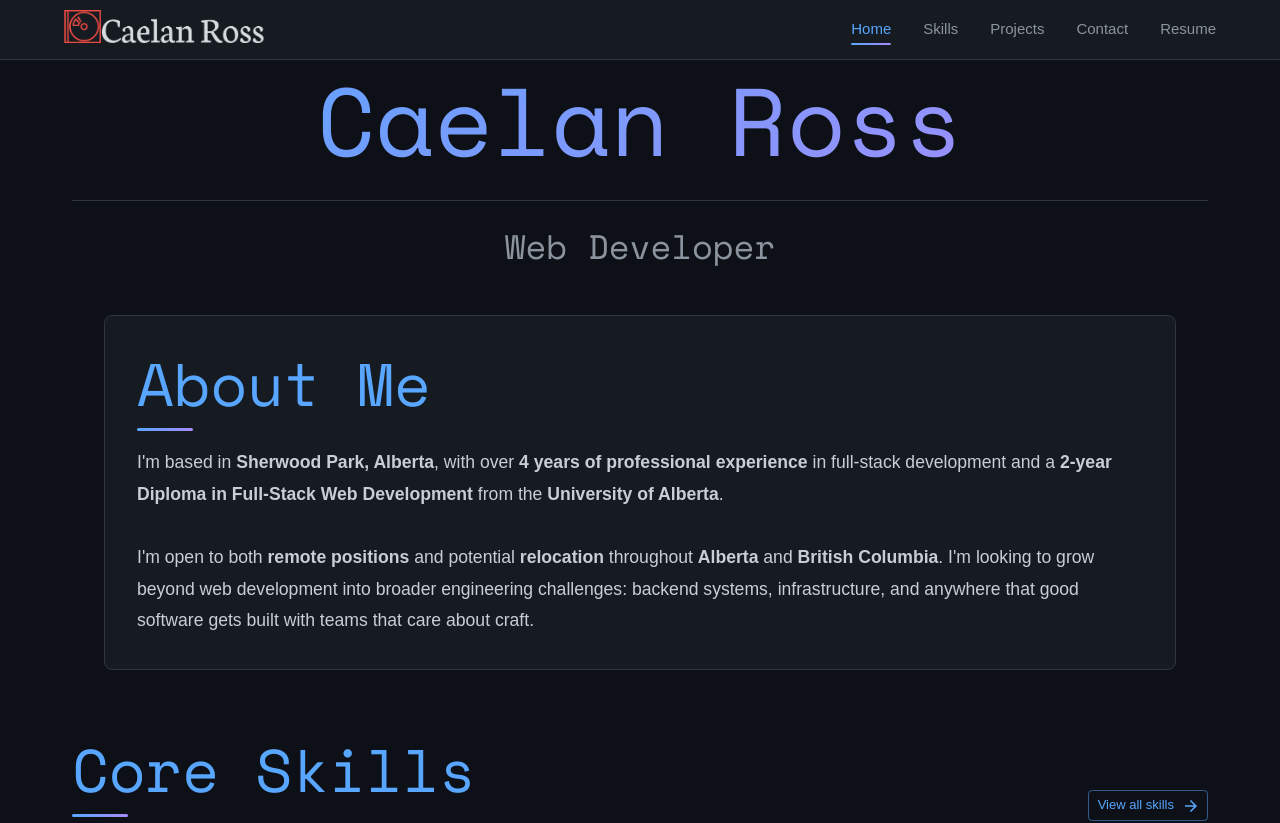
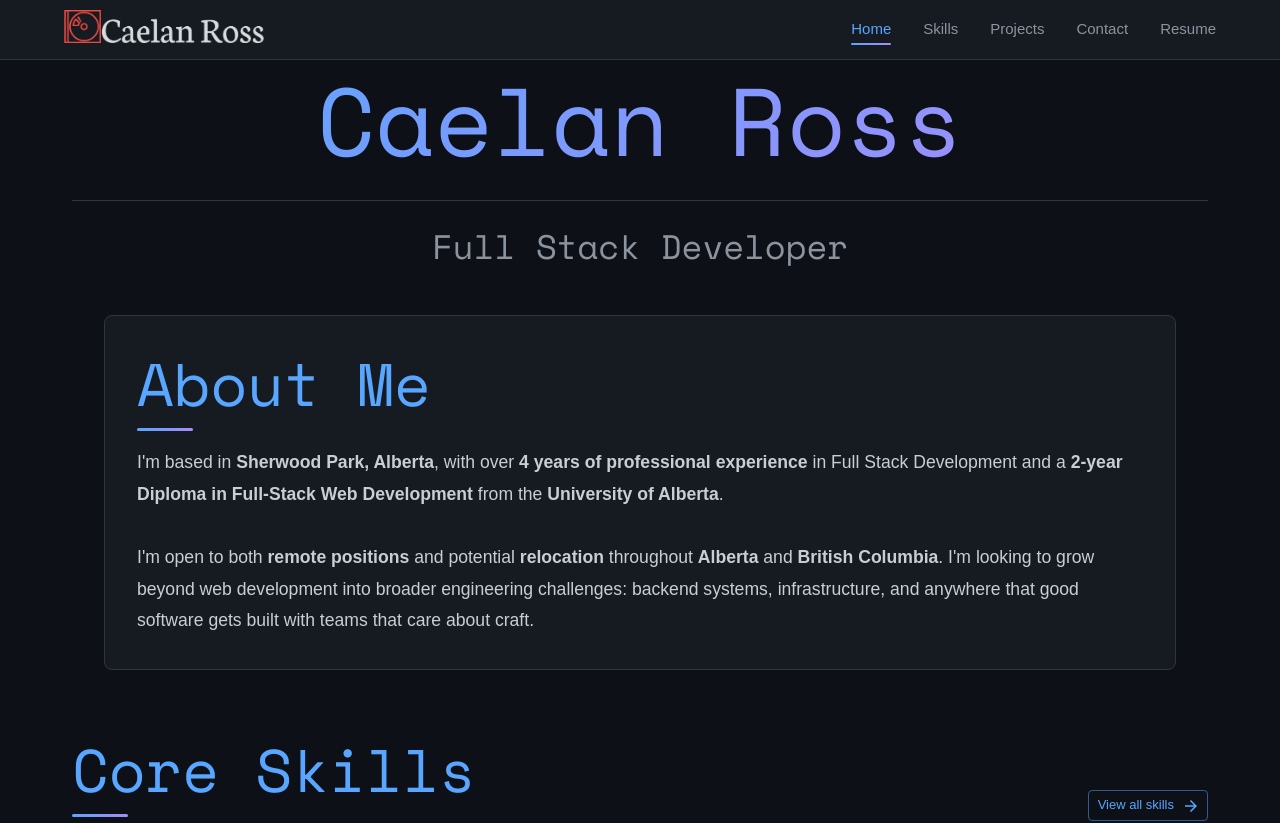
Before and after one commit to Caelan-Ross/Caelan-Ross_Portfolio-Website-caelanross.com, a React (Create React App) app in the folder app/: page / in a window 1280 px wide. Shown: the top 823 px of the page. Built offline with nearby package versions, Linux system fonts and the light colour scheme; a web font is replaced by a local one.

Commit message:
Update job title

```diff
--- a/app/src/components/about.js
+++ b/app/src/components/about.js
@@ -37,8 +37,8 @@ const About = () => {
         sx={{ fontSize: "1.1rem", lineHeight: 1.8, color: "rgba(230, 237, 243, 0.85)" }}
       >
         I'm based in <strong>Sherwood Park, Alberta</strong>, with over{" "}
-        <strong>4 years of professional experience</strong> in full-stack
-        development and a <strong>2-year Diploma in Full-Stack Web Development</strong>{" "}
+        <strong>4 years of professional experience</strong> in Full Stack
+        Development and a <strong>2-year Diploma in Full-Stack Web Development</strong>{" "}
         from the <strong>University of Alberta</strong>.
         <br />
         <br />
--- a/app/src/pages/home.js
+++ b/app/src/pages/home.js
@@ -220,7 +220,7 @@ const Home = () => {
         align="center"
         sx={{ mb: 6, color: "text.secondary" }}
       >
-        Web Developer
+        Full Stack Developer
       </Typography>
 
       {/* About Me */}
```
Also changed, not shown: 1 other file (tests, documents, lock files or other folders).
